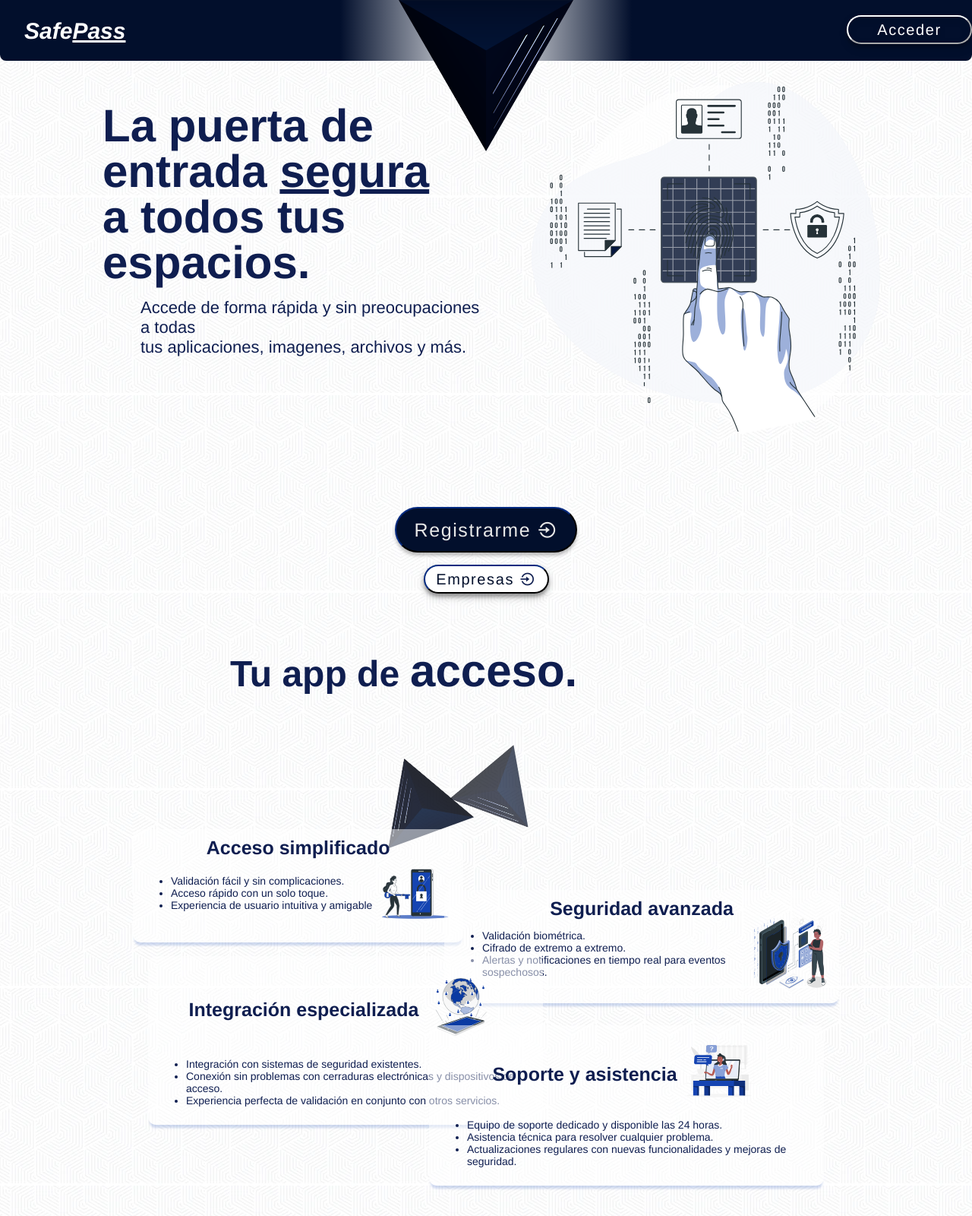
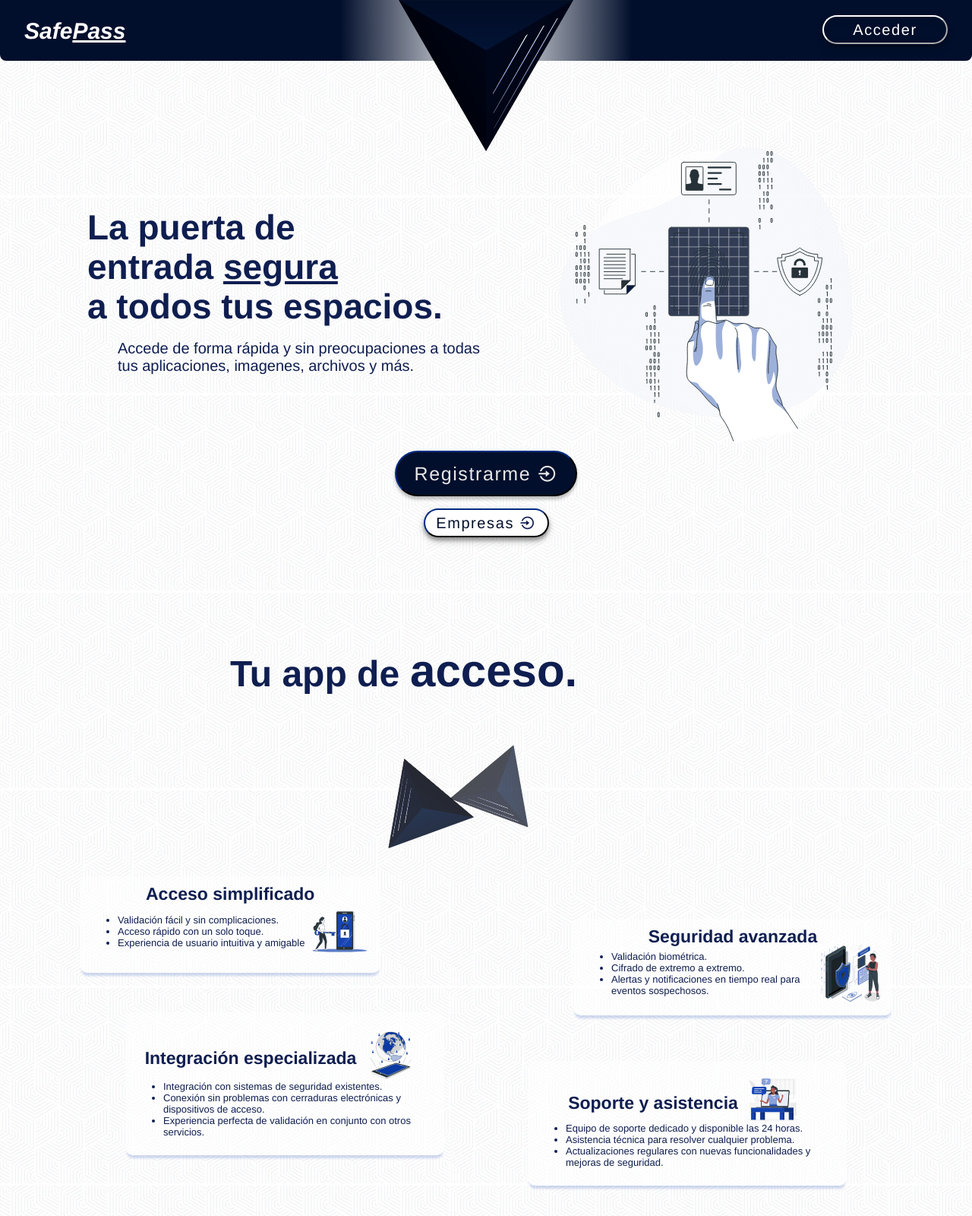
Before and after one commit to juanig98/dgycs2023, a website: page src/index.html in a window 1280 px wide. Shown: the top 1600 px of the page at 76% size. Drawn offline with nearby package versions, Linux system fonts and the light colour scheme; files that its build step writes are made by us from their sources; files whose address does not match are found by name.

Commit message:
media 1380px

```diff
--- a/src/assets/scss/articles.scss
+++ b/src/assets/scss/articles.scss
@@ -1,75 +1,75 @@
 .article-home {
+    .home {
+        margin-top: 80px;
+        display: flex;
+        flex-wrap: wrap;
+        align-items: center;
 
+        .image {
+            width: 50%;
+            display: flex;
+            flex-direction: column;
+            justify-content: center;
+            align-items: center;
 
-    .container-slogan {
-        display: flex;
+            img {
+                width: 500px;
 
-        .slogan {
-            font-family: 'NotoSans-Regular', Helvetica;
-            font-weight: bolder;
-            font-size: 55px !important;
-            color: var(--primary-color-85);
-
+                @media (max-width: 1380px) {
+                    width: 420px;
                 }
             }
 
-
-}
-
-
-.banner {
-    margin: 0 auto;
-    width: 85%;
-    color: var(--primary-color-35);
-    border-radius: 20px;
-}
-
-
-.qualities {
-    display: block;
-
-    div {
-        width: fit-content;
-        display: inline-flex;
-        gap: 30px;
-        align-items: center;
-        padding: 20px 0;
-
-        img {
-            width: 130px;
-            height: 125px;
-        }
-
-        p {
-            max-width: 400px;
-            padding-right: 10px;
-        }
-    }
         }
 
         .titles {
             color: #0F1E50;
             width: 50%;
             font-family: 'NotoSans-Regular', Helvetica;
+            display: block;
 
-    .title-1 {
+            h1 {
                 padding-left: 80px;
                 font-style: normal;
                 font-weight: 900;
                 font-size: 60px;
                 line-height: 60px;
-    }
+                margin: 0;
 
-    .subtitle-1 {
-        padding-left: 130px;
-        font-size: 22px;
+
+                @media (max-width: 1380px) {
+                    padding-left: 60px;
+                    font-size: 46px;
+                    line-height: 52px;
                 }
             }
 
-.pic-1 {
-    width: 50%;
-    text-align: center;
+            h2 {
+                font-weight: normal;
+                padding-left: 130px;
+                font-size: 22px;
+                margin: 0;
+
+
+                @media (max-width: 1380px) {
+                    padding-left: 100px;
+                    font-size: 20px;
                 }
+            }
+
+        }
+    }
+
+    .buttons {
+        width: 100%;
+        display: flex;
+        flex-direction: column;
+        justify-content: center;
+        align-items: center;
+    }
+}
+
+
 
 .article-features {
     display: block;
@@ -97,11 +97,21 @@
         padding: 10px;
         font-size: 14px;
 
+        @media (max-width:1380px) {
+            max-width: 400px;
+            padding: 10px;
+            font-size: 13px;
+        }
+
         h2 {
             margin: 0;
             margin-bottom: -10px;
             font-weight: 900;
             font-size: 25px;
+
+            @media (max-width:1380px) {
+                font-size: 23px;
+            }
         }
 
         ul {
@@ -110,30 +120,62 @@
 
         img {
             width: 110px;
+
+            @media (max-width:1380px) {
+                width: 90px;
+            }
         }
 
         &.feature-card-1 {
             position: absolute;
+            bottom: 45vh;
             left: 120px;
-            bottom: 45vh;
+
+            @media (max-width:1380px) {
+                left: 50px;
+                bottom: 40vh;
+            }
         }
 
         &.feature-card-2 {
             position: absolute;
+            bottom: 35vh;
             right: 120px;
-            bottom: 35vh;
+
+            @media (max-width:1380px) {
+                right: 50px;
+                bottom: 33vh;
+            }
         }
 
         &.feature-card-3 {
             position: absolute;
-            left: 140px;
             bottom: 15vh;
+            left: 70px;
+
+            @media (max-width:1380px) {
+                left: 110px;
+                bottom: 10vh;
+            }
+
+            ul {
+                margin-top: -10px;
+            }
         }
 
         &.feature-card-4 {
             position: absolute;
+            bottom: 5vh;
             right: 140px;
+
+            @media (max-width:1380px) {
+                right: 110px;
                 bottom: 5vh;
+            }
+
+            ul {
+                margin-top: -10px;
+            }
         }
     }
 }
@@ -202,18 +244,33 @@ article.article-plans {
             position: absolute;
             right: 120px;
             top: 15vh;
+
+            @media (max-width:1380px) {
+                right: 110px;
+                top: 10vh;
+            }
         }
 
         &.plan-card-organizations {
             position: absolute;
             left: 140px;
             bottom: 25vh;
+
+            @media (max-width:1380px) {
+                left: 120px;
+                bottom: 3vh;
+            }
         }
 
         &.plan-card-business {
             position: absolute;
             right: 120px;
             bottom: 10vh;
+
+            @media (max-width:1380px) {
+                right: 110px;
+                bottom: 3vh;
+            }
         }
 
         .plan-btns {
@@ -260,6 +317,12 @@ article.article-plans {
         font-size: 52px;
         text-shadow: 1px 1px 2px #0F1E50;
         margin-left: 100px;
+
+        @media (max-width: 1380px) {
+            font-size: 48px;
+            margin-bottom: 20px;
+        }
+
     }
 
     .questions {
@@ -267,7 +330,6 @@ article.article-plans {
         display: grid;
         grid-template-columns: repeat(2, 1fr);
         grid-gap: 14px;
-        // grid-auto-rows: minmax(100px, auto);
 
 
         .question {
@@ -279,7 +341,11 @@ article.article-plans {
             display: flex;
             align-items: center;
 
-            &:hover{
+            @media (max-width: 1380px) {
+                font-size: 15px;
+            }
+
+            &:hover {
                 cursor: pointer;
             }
 
--- a/src/assets/scss/footer-header.scss
+++ b/src/assets/scss/footer-header.scss
@@ -46,7 +46,7 @@ header {
         width: 25%;
         text-align: right;
         line-height: 41px;
-        padding-left: 2rem;
+        padding-right: 2rem;
         color: #FFFFFF;
     }
 }
--- a/src/assets/scss/styles.scss
+++ b/src/assets/scss/styles.scss
@@ -38,7 +38,7 @@ main {
     margin: auto;
 }
 
-@media screen and (max-width: 1380px) {
+@media screen and (max-width: 1300px) {
     main {
         max-width: 1170px;
     }
--- a/src/index.html
+++ b/src/index.html
@@ -34,37 +34,32 @@
     <main>
         <section class="main ai-center">
             <article class="article-home">
-                <div class="flex flex-wrap ai-center">
+                <div class="home">
                     <div class="titles">
-
-                        <div class="title-1">
-                            La puerta de <br>
-                            entrada <span style="text-decoration: underline;">segura</span> <br>
-                            a todos tus espacios.
-                        </div>
-                        <div class="subtitle-1 mt-1">
-                            Accede de forma rápida y sin preocupaciones a todas <br>
-                            tus aplicaciones, imagenes, archivos y más.
-                        </div>
-                    </div>
-                    <div class="pic-1 mt-4">
-                        <img src="assets/img/fingerprint-bro.svg" width="500" alt="">
+                        <h1> La puerta de </h1>
+                        <h1 style="display: flex;">entrada&nbsp;<u> segura </u></h1>
+                        <h1> a todos tus espacios. </h1>
+                        <span class="mt-2">&nbsp;</span>
+                        <h2> Accede de forma rápida y sin preocupaciones a todas </h2>
+                        <h2>tus aplicaciones, imagenes, archivos y más. </h2>
                     </div>
 
-                    <div class="w-full mt-5 flex-center">
-                        <button class="btn-primary">
-                            Registrarme
-                            <i class="ri-login-circle-line"></i>
-                        </button>
+                    <div class="image">
+                        <img src="assets/img/fingerprint-bro.svg">
                     </div>
-                    <div class="w-full mt-1 flex-center">
-                        <button class="btn-secondary">
-                            Empresas
-                            <i class="ri-login-circle-line"></i>
-                        </button>
-                    </div>
+
                 </div>
 
+                <div class="buttons">
+                    <button class="btn-primary">
+                        Registrarme
+                        <i class="ri-login-circle-line"></i>
+                    </button>
+                    <button class="btn-secondary mt-1">
+                        Empresas
+                        <i class="ri-login-circle-line"></i>
+                    </button>
+                </div>
             </article>
         </section>
 
```
Lines whose indentation alone changed are shown as unchanged.
